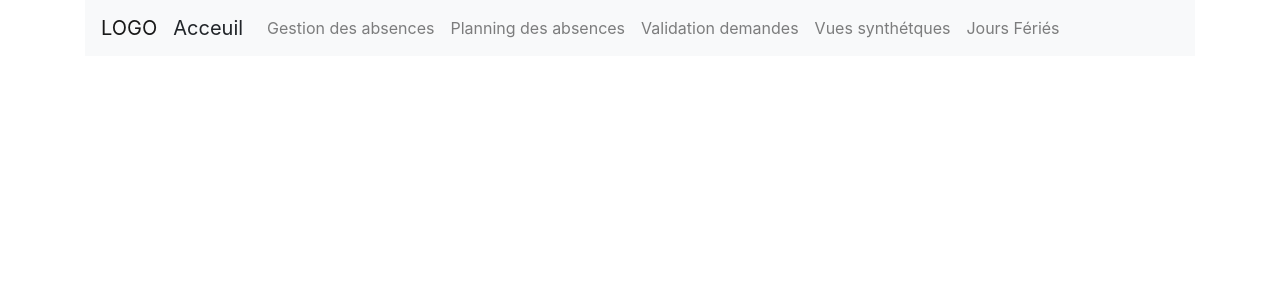
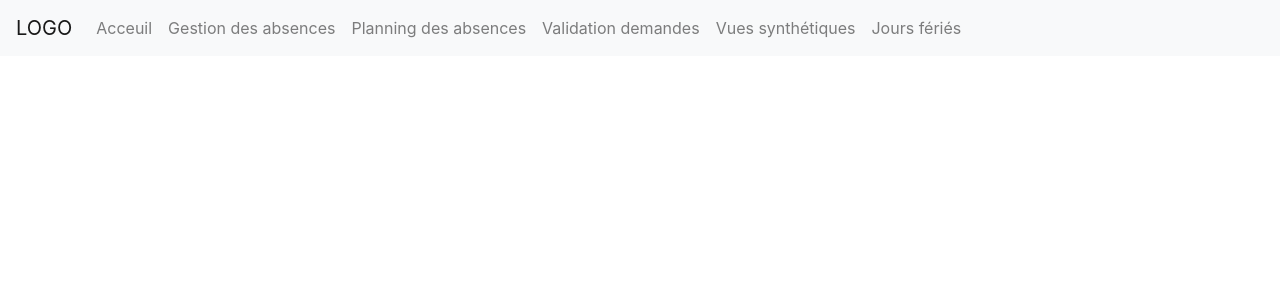
Before and after one commit to Hades59/attendance-manager-front, an Angular app: page / in a window 1280 px wide. Shown: the top 300 px of the page. Built offline with nearby package versions, Linux system fonts and the light colour scheme.

Commit message:
module nav manager

```diff
--- a/src/app/app.component.html
+++ b/src/app/app.component.html
@@ -1,19 +1,4 @@
-
-<div class="container">
-  <nav class="navbar navbar-expand-lg navbar-light bg-light">
-      <a class="navbar-brand" href="#">LOGO</a>
-    <div class="collapse navbar-collapse" id="navbarNavAltMarkup">
-      <div class="navbar-nav">
-        <a routerLink="/acceuil" RouterLinkActive="active" class="navbar-brand">Acceuil</a>
-        <a routerLink="/gestionAbs" RouterLinkActive="active" class="nav-item nav-link" href="#">Gestion des absences</a>
-        <a routerLink="/planningAbs" RouterLinkActive="active" class="nav-item nav-link">Planning des absences</a>
-        <a routerLink="/validDmdes" RouterLinkActive="active" class="nav-item nav-link">Validation demandes</a>
-        <a routerLink="/vuesSynth" RouterLinkActive="active" class="nav-item nav-link">Vues synthétques</a>
-        <a routerLink="/joursFeries" RouterLinkActive="active" class="nav-item nav-link">Jours Fériés</a>
-      </div>
-    </div>
-  </nav><br>
-</div>
+<app-nav-manager></app-nav-manager>
 <!-- <div style="text-align:center">
   <h1>
     Welcome to {{title}}!
--- a/src/app/app.module.ts
+++ b/src/app/app.module.ts
@@ -3,6 +3,7 @@ import { NgModule } from '@angular/core';
 import {NgbModule} from '@ng-bootstrap/ng-bootstrap';
 
 import { AppComponent } from './app.component';
+import { NavManagerComponent } from './nav-manager/nav-manager.component';
 
 /*const appRoutes: Routes = [
   { path: 'classique', component: ClassiqueComponent }, // /page1 affiche le composant A
@@ -11,7 +12,8 @@ import { AppComponent } from './app.component';
 
 @NgModule({
   declarations: [
-    AppComponent
+    AppComponent,
+    NavManagerComponent
   ],
   imports: [
     BrowserModule,
--- /dev/null
+++ b/src/app/nav-manager/nav-manager.component.html
@@ -0,0 +1,13 @@
+<nav class="navbar navbar-expand-lg navbar-light bg-light">
+    <a class="navbar-brand" href="#">LOGO</a>
+  <div class="collapse navbar-collapse" id="navbarNavAltMarkup">
+    <div class="navbar-nav">
+      <a routerLink="/acceuil" RouterLinkActive="active" class="nav-item nav-link">Acceuil</a>
+      <a routerLink="/gestionAbs" RouterLinkActive="active" class="nav-item nav-link" href="#">Gestion des absences</a>
+      <a routerLink="/planningAbs" RouterLinkActive="active" class="nav-item nav-link">Planning des absences</a>
+      <a routerLink="/validDmdes" RouterLinkActive="active" class="nav-item nav-link">Validation demandes</a>
+      <a routerLink="/vuesSynth" RouterLinkActive="active" class="nav-item nav-link">Vues synthétiques</a>
+      <a routerLink="/joursFeries" RouterLinkActive="active" class="nav-item nav-link">Jours fériés</a>
+    </div>
+  </div>
+</nav>
--- /dev/null
+++ b/src/app/nav-manager/nav-manager.component.ts
@@ -0,0 +1,15 @@
+import { Component, OnInit } from '@angular/core';
+
+@Component({
+  selector: 'app-nav-manager',
+  templateUrl: './nav-manager.component.html',
+  styleUrls: ['./nav-manager.component.css']
+})
+export class NavManagerComponent implements OnInit {
+
+  constructor() { }
+
+  ngOnInit() {
+  }
+
+}
--- a/src/index.html
+++ b/src/index.html
@@ -1,8 +1,8 @@
 <!doctype html>
-<html lang="en">
+<html lang="fr">
 <head>
   <meta charset="utf-8">
-  <title>AttendanceManagerFront</title>
+  <title>AttendanceManager</title>
   <base href="/">
 
   <meta name="viewport" content="width=device-width, initial-scale=1">
```
Also changed, not shown: src/app/nav-manager/nav-manager.component.css (added), 1 other file (tests, documents, lock files or other folders).
